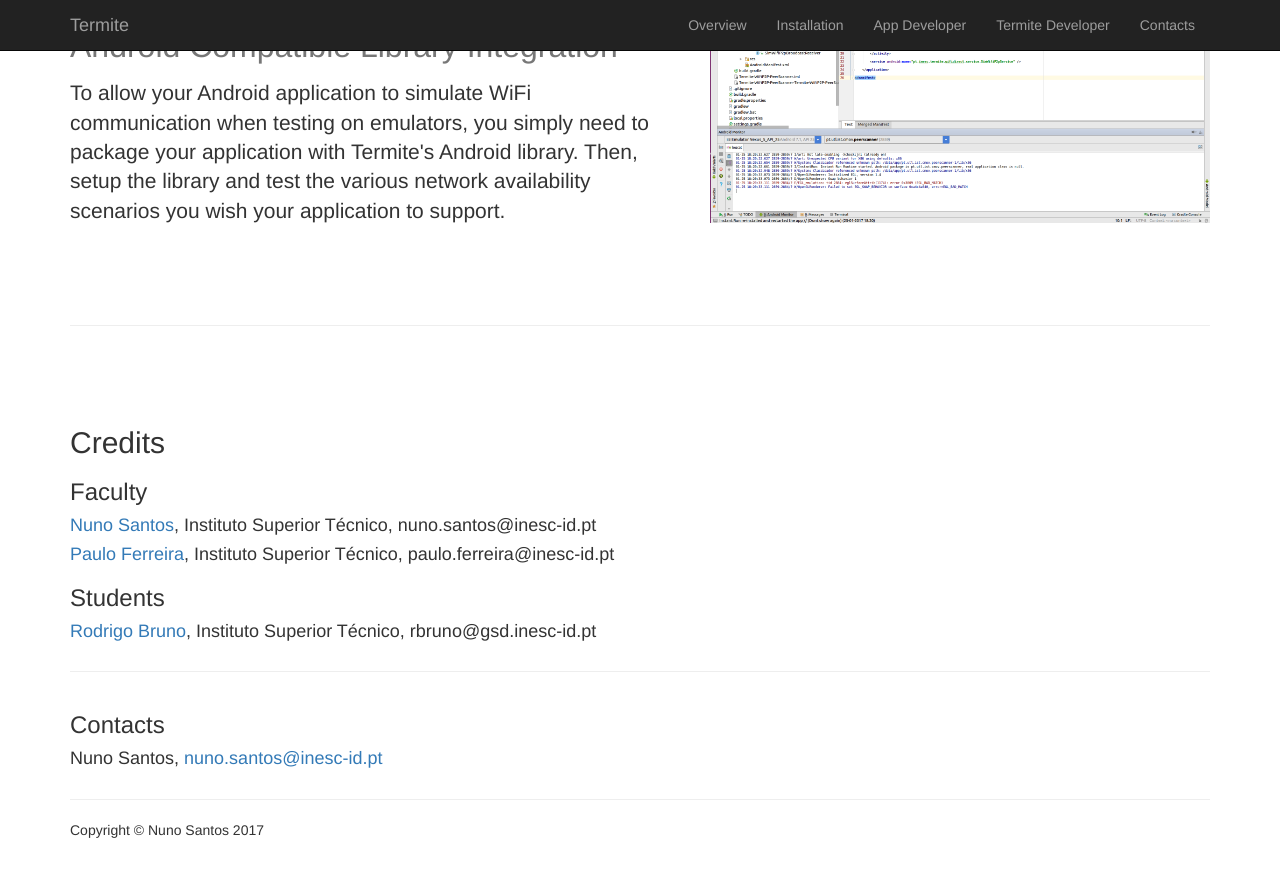
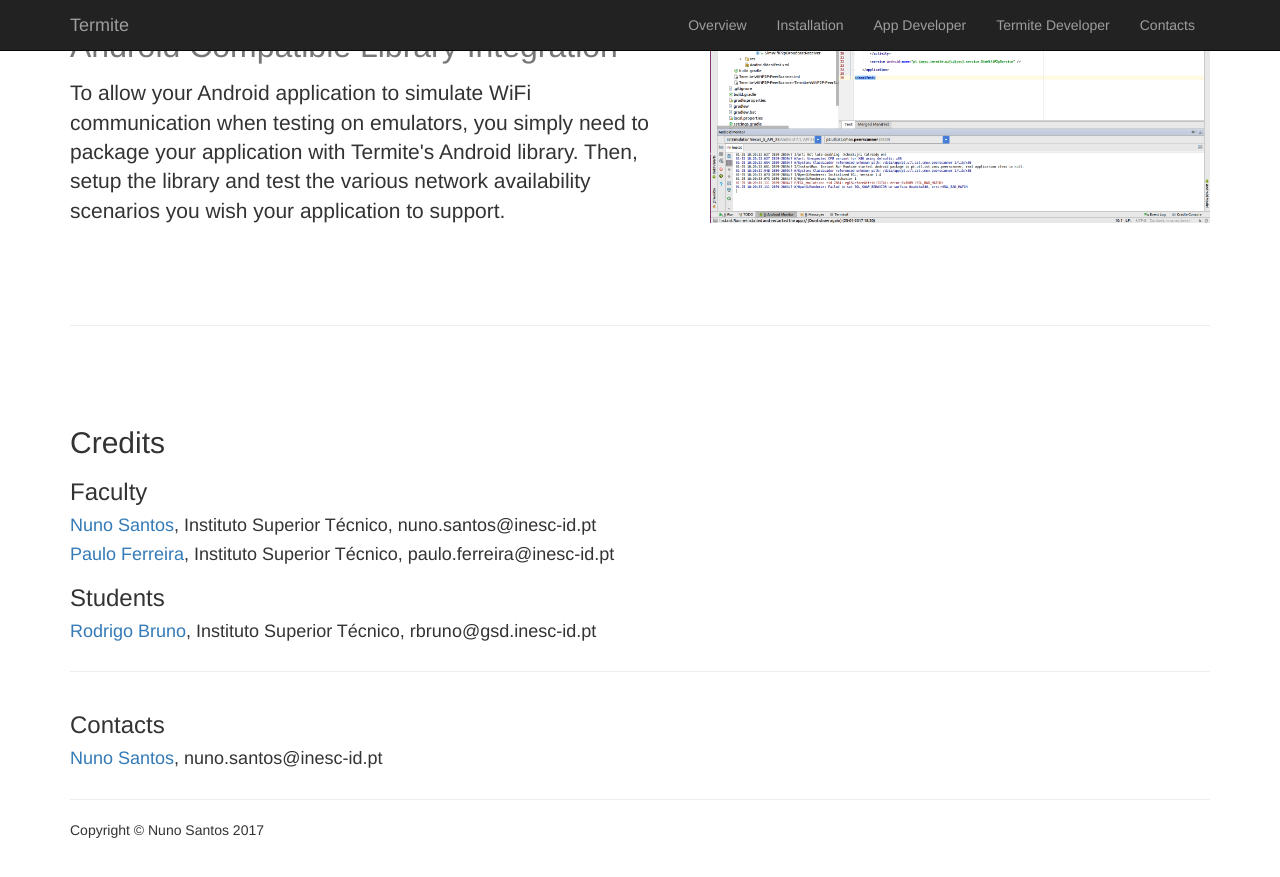
Before and after one commit to etraudonun/termite, a Jekyll site: the page index.html, which Jekyll copies as it is, in a window 1280 px wide and 900 px high, scrolled down 2549 px. Shown: the top 877 px of the window. Built offline with Jekyll 4.4.1, drawn with Linux system fonts in a browser that asks for light colours; part of the change alters nothing that is shown.

```diff
--- a/index.html
+++ b/index.html
@@ -295,7 +295,7 @@
             <div class="row">
                 <div class="col-md-12">
                     <h3 id="contacts">Contacts</h3>
-                    <h4>Nuno Santos, <a href="">nuno.santos@inesc-id.pt</a></h4>
+                    <h4><a href="http://www.gsd.inesc-id.pt/~nsantos/">Nuno Santos</a>, nuno.santos@inesc-id.pt</h4>
                 </div>
             </div>
 
```
